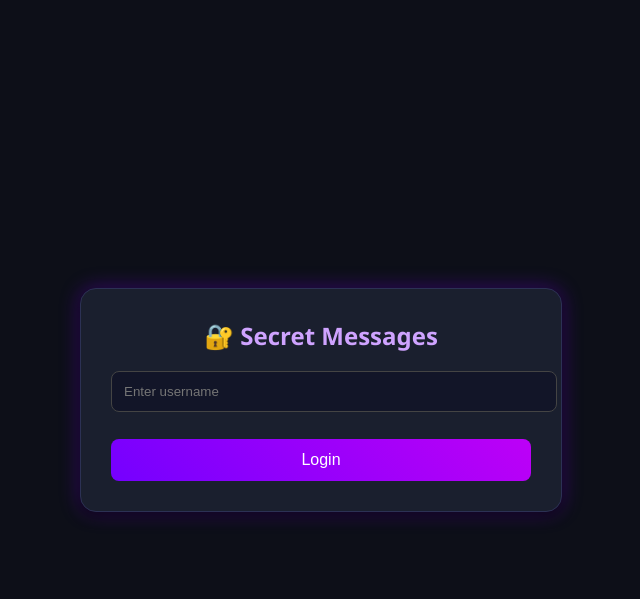
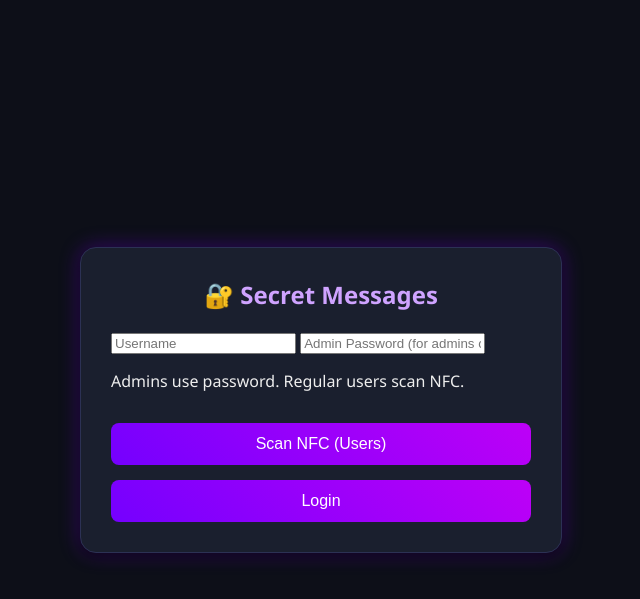
Before and after one commit to k2vin910/Projet-OLYTS-, a PHP site: page / in a window 1280 px wide. Shown: the top 599 px of the page, without its empty margins (319-959 px from the left). Run offline with PHP 8.4, Linux system fonts and the light colour scheme.

Commit message:
Update index.php

```diff
--- a/index.php
+++ b/index.php
@@ -1,50 +1,91 @@
 <?php
 session_start();
 
-// Connect to MySQL (adjust if your user/pass/db are different)
+// Connect to MySQL
 $bdd = new PDO("mysql:host=localhost;dbname=olyts;charset=utf8", "root", "");
 $bdd->setAttribute(PDO::ATTR_ERRMODE, PDO::ERRMODE_EXCEPTION);
 
-if ($_SERVER["REQUEST_METHOD"] === "POST" && !empty($_POST["username"])) {
-    $username = trim($_POST["username"]);
+$error = null;
 
-    // find or create user
-    $stmt = $bdd->prepare("SELECT id FROM identite WHERE username = :u");
+if ($_SERVER["REQUEST_METHOD"] === "POST") {
+    $username = trim($_POST["username"] ?? "");
+    $nfc_id  = trim($_POST["nfc_id"] ?? "");
+    $password = $_POST["password"] ?? "";
+
+    // Fetch user by username
+    $stmt = $bdd->prepare("SELECT id, username, nfc_id, is_admin, password FROM identite WHERE username = :u");
     $stmt->execute([":u" => $username]);
     $user = $stmt->fetch(PDO::FETCH_ASSOC);
 
     if (!$user) {
-        $stmt = $bdd->prepare("INSERT INTO identite (username) VALUES (:u)");
-        $stmt->execute([":u" => $username]);
-        $identite_id = $bdd->lastInsertId();
+        $error = "❌ Username not recognized.";
     } else {
-        $identite_id = $user["id"];
+        if ($user["is_admin"]) {
+            // Admin login with password
+            if (!$password || !password_verify($password, $user["password"])) {
+                $error = "❌ Incorrect admin password.";
+            } else {
+                $_SESSION["identite"] = $user["id"];
+                $_SESSION["username"] = $user["username"];
+                header("Location: bind.php");
+                exit;
             }
-
-    // store in session
-    $_SESSION["identite"] = $identite_id;
-    $_SESSION["username"] = $username;
-
-    // redirect to inbox
+        } else {
+            // Regular user login via NFC
+            if (!$nfc_id || $nfc_id !== $user["nfc_id"]) {
+                $error = "❌ NFC tag invalid or missing.";
+            } else {
+                $_SESSION["identite"] = $user["id"];
+                $_SESSION["username"] = $user["username"];
+                $_SESSION["nfc_id"] = $user["nfc_id"];
                 header("Location: inbox.php");
                 exit;
             }
+        }
+    }
+}
 ?>
-
 <!DOCTYPE html>
 <html>
 <head>
 <meta charset="UTF-8">
 <title>Secret Messages - Login</title>
 <link rel="stylesheet" href="style.css">
+<script>
+async function scanNFC() {
+    if (!("NDEFReader" in window)) {
+        alert("⚠️ NFC not supported on this device/browser.");
+        return;
+    }
+    try {
+        const ndef = new NDEFReader();
+        await ndef.scan();
+        document.getElementById("status").textContent = "📡 Scanning for NFC tag...";
+        ndef.onreading = event => {
+            const uid = event.serialNumber;
+            document.getElementById("nfc_id").value = uid;
+            document.getElementById("status").textContent = "✅ Tag detected: " + uid;
+        };
+    } catch(err) {
+        alert("❌ NFC scan failed: " + err);
+    }
+}
+</script>
 </head>
 <body>
 <div class="box">
     <h2>🔐 Secret Messages</h2>
-    <form method="POST" action="index.php">
 
-      <input type="text" name="username" placeholder="Enter username" required style="width:100%;padding:12px;border-radius:8px;margin-bottom:12px;border:1px solid #444;background:#121528;color:#eee;">
-      <button type="submit">Login</button>
+    <?php if($error) echo "<p class='message error'>$error</p>"; ?>
+
+    <form method="POST" class="form">
+        <input type="text" name="username" placeholder="Username" required class="input">
+        <input type="password" name="password" placeholder="Admin Password (for admins only)" class="input">
+        <input type="hidden" name="nfc_id" id="nfc_id">
+        <p id="status" class="status">Admins use password. Regular users scan NFC.</p>
+
+        <button type="button" class="btn" onclick="scanNFC()">Scan NFC (Users)</button>
+        <button type="submit" class="btn">Login</button>
     </form>
 </div>
 </body>
```
Lines whose indentation alone changed are shown as unchanged.
